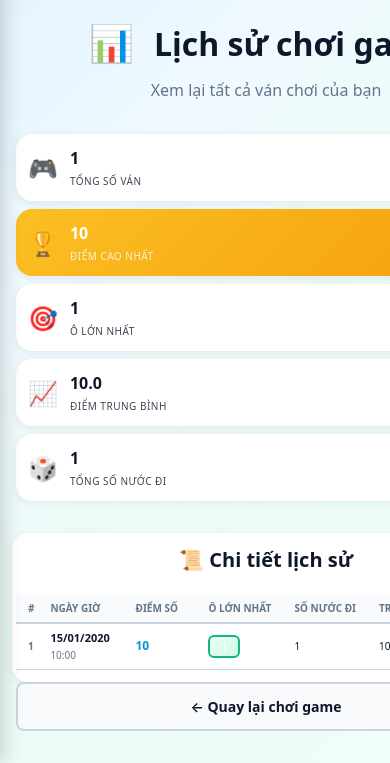
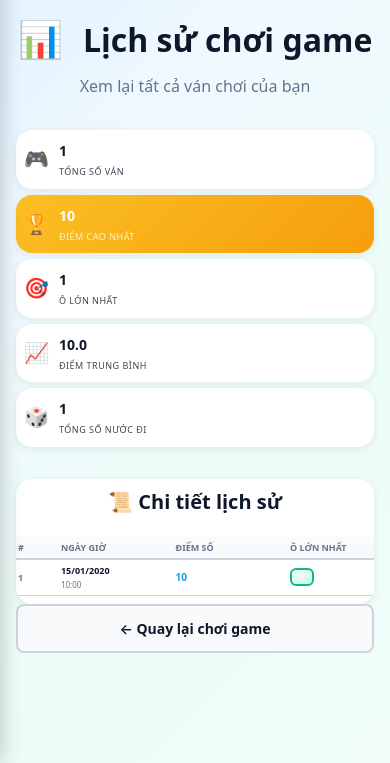
Before and after one commit to MinhTris2204/flask-2048-game, a Flask app: page /history in a window 390 px wide. Shown: the part 81-844 px from the top of the page. Run offline with Flask 3, Linux system fonts and the light colour scheme; a user stored in the database is signed in; tables that the repository leaves empty hold one stand-in row (values such as "Sample post").

Commit message:
Fix mobile table overflow - ensure content fits within screen
- Hide unnecessary columns (moves, avg) on mobile with hide-mobile class
- Use table-layout: fixed with percentage widths for better control
- Add max-width: 100vw and overflow-x: hidden to prevent horizontal overflow
- Optimize font sizes and padding for different screen sizes (768px, 480px, 400px)
- Reduce minimum table width to 280px for very small screens
- Ensure all content displays properly without horizontal scrolling

```diff
--- a/static/styles.css
+++ b/static/styles.css
@@ -3233,7 +3233,9 @@ main.container:has(.game-wrap) {
 
   /* History page */
   .history-page {
-    padding: 12px;
+    padding: 8px;
+    max-width: 100vw;
+    overflow-x: hidden;
   }
 
   .history-title {
@@ -3242,54 +3244,56 @@ main.container:has(.game-wrap) {
 
   .stats-grid {
     grid-template-columns: repeat(2, 1fr);
-    gap: 12px;
+    gap: 8px;
   }
 
   .stat-card {
-    padding: 16px;
+    padding: 12px 8px;
     flex-direction: column;
     text-align: center;
   }
 
   .stat-value {
-    font-size: 20px;
+    font-size: 16px;
   }
 
   .stat-label {
-    font-size: 12px;
+    font-size: 10px;
+  }
+
+  .hide-mobile {
+    display: none !important;
   }
 
   .history-table-wrapper {
-    padding: 16px 8px;
-    margin: 0 -8px;
+    padding: 12px 0;
+    margin: 0;
+    width: 100%;
+    max-width: 100vw;
+    overflow: hidden;
   }
 
   .history-table-container {
+    width: 100%;
+    max-width: 100%;
     overflow-x: auto;
     -webkit-overflow-scrolling: touch;
     scrollbar-width: thin;
   }
 
   .history-table {
-    font-size: 12px;
-    min-width: 600px;
-    white-space: nowrap;
+    width: 100%;
+    min-width: 320px;
+    max-width: 100%;
+    font-size: 11px;
+    table-layout: fixed;
   }
 
   .history-table thead th,
   .history-table tbody td {
-    padding: 8px 6px;
-    font-size: 11px;
-  }
-
-  .history-table thead th:first-child,
-  .history-table tbody td:first-child {
-    padding-left: 12px;
-  }
-
-  .history-table thead th:last-child,
-  .history-table tbody td:last-child {
-    padding-right: 12px;
+    padding: 6px 4px;
+    font-size: 10px;
+    word-wrap: break-word;
   }
 
   .tile-badge {
@@ -3374,7 +3378,10 @@ main.container:has(.game-wrap) {
   }
 
   .stat-card {
-    padding: 12px;
+    padding: 10px 8px;
+    flex-direction: row;
+    text-align: left;
+    gap: 10px;
   }
 
   .premium-title,
@@ -3385,6 +3392,21 @@ main.container:has(.game-wrap) {
   .premium-icon,
   .history-icon {
     font-size: 28px;
+  }
+
+  .history-page {
+    padding: 4px;
+  }
+
+  .history-table {
+    min-width: 280px;
+    font-size: 10px;
+  }
+
+  .history-table thead th,
+  .history-table tbody td {
+    padding: 4px 2px;
+    font-size: 9px;
   }
 }
 
--- a/templates/game_history.html
+++ b/templates/game_history.html
@@ -65,12 +65,12 @@
       <table class="history-table">
         <thead>
           <tr>
-            <th>#</th>
-            <th>Ngày giờ</th>
-            <th>Điểm số</th>
-            <th>Ô lớn nhất</th>
-            <th>Số nước đi</th>
-            <th>Trung bình/nước</th>
+            <th class="col-number">#</th>
+            <th class="col-date">Ngày giờ</th>
+            <th class="col-score">Điểm số</th>
+            <th class="col-tile">Ô lớn nhất</th>
+            <th class="col-moves hide-mobile">Số nước đi</th>
+            <th class="col-avg hide-mobile">Trung bình/nước</th>
           </tr>
         </thead>
         <tbody>
@@ -89,8 +89,8 @@
             <td class="col-tile">
               <span class="tile-badge tile-{{ score.max_tile }}">{{ score.max_tile }}</span>
             </td>
-            <td class="col-moves">{{ "{:,}".format(score.moves) }}</td>
-            <td class="col-avg">
+            <td class="col-moves hide-mobile">{{ "{:,}".format(score.moves) }}</td>
+            <td class="col-avg hide-mobile">
               {% if score.moves > 0 %}
                 {{ "{:,.1f}".format(score.score / score.moves) }}
               {% else %}
@@ -398,137 +398,33 @@
   border-color: var(--accent);
 }
 
+/* Hide columns on mobile */
+.hide-mobile {
+  display: table-cell;
+}
+
 /* Responsive */
 @media (max-width: 768px) {
   .history-page {
-    padding: 12px 8px;
+    padding: 8px;
+    max-width: 100vw;
+    overflow-x: hidden;
   }
 
   .stats-grid {
     grid-template-columns: repeat(2, 1fr);
-    gap: 12px;
-  }
-
-  .stat-card {
-    padding: 16px 12px;
-    flex-direction: column;
-    text-align: center;
-    gap: 8px;
-  }
-
-  .stat-icon {
-    font-size: 28px;
-  }
-
-  .stat-value {
-    font-size: 18px;
-  }
-
-  .stat-label {
-    font-size: 11px;
-  }
-
-  .history-table-wrapper {
-    padding: 16px 8px;
-    margin: 0 -8px;
-  }
-
-  .history-table-container {
-    overflow-x: auto;
-    -webkit-overflow-scrolling: touch;
-    scrollbar-width: thin;
-  }
-
-  .history-table {
-    font-size: 12px;
-    min-width: 600px;
-    white-space: nowrap;
-  }
-
-  .history-table thead th,
-  .history-table tbody td {
-    padding: 8px 6px;
-    font-size: 11px;
-  }
-
-  .history-table thead th:first-child,
-  .history-table tbody td:first-child {
-    padding-left: 12px;
-  }
-
-  .history-table thead th:last-child,
-  .history-table tbody td:last-child {
-    padding-right: 12px;
-  }
-
-  .col-number {
-    min-width: 30px;
-  }
-
-  .col-date {
-    min-width: 80px;
-  }
-
-  .col-score {
-    min-width: 70px;
-  }
-
-  .col-tile {
-    min-width: 60px;
-  }
-
-  .col-moves {
-    min-width: 60px;
-  }
-
-  .col-avg {
-    min-width: 70px;
-  }
-
-  .date-time {
-    gap: 1px;
-  }
-
-  .date {
-    font-size: 11px;
-  }
-
-  .time {
-    font-size: 10px;
-  }
-
-  .score-value {
-    font-size: 12px;
-  }
-
-  .tile-badge {
-    padding: 2px 6px;
-    font-size: 10px;
-    min-width: 32px;
-    text-align: center;
-  }
-}
-
-@media (max-width: 480px) {
-  .history-page {
-    padding: 8px 4px;
-  }
-
-  .stats-grid {
-    grid-template-columns: 1fr;
     gap: 8px;
   }
 
   .stat-card {
-    padding: 12px;
-    flex-direction: row;
-    text-align: left;
-    gap: 12px;
+    padding: 12px 8px;
+    flex-direction: column;
+    text-align: center;
+    gap: 6px;
   }
 
   .stat-icon {
     font-size: 24px;
-    flex-shrink: 0;
   }
 
   .stat-value {
@@ -540,42 +436,177 @@
   }
 
   .history-table-wrapper {
-    padding: 12px 4px;
-    margin: 0 -4px;
+    padding: 12px 0;
+    margin: 0;
+    width: 100%;
+    max-width: 100vw;
+    overflow: hidden;
+  }
+
+  .history-table-container {
+    width: 100%;
+    max-width: 100%;
+    overflow-x: auto;
+    -webkit-overflow-scrolling: touch;
+    scrollbar-width: thin;
   }
 
   .history-table {
-    min-width: 500px;
+    width: 100%;
+    min-width: 320px;
+    max-width: 100%;
+    font-size: 11px;
+    table-layout: fixed;
+  }
+
+  .hide-mobile {
+    display: none !important;
   }
 
   .history-table thead th,
   .history-table tbody td {
     padding: 6px 4px;
     font-size: 10px;
+    word-wrap: break-word;
   }
 
   .col-number {
+    width: 15%;
+    min-width: 30px;
+  }
+
+  .col-date {
+    width: 30%;
+    min-width: 70px;
+  }
+
+  .col-score {
+    width: 30%;
+    min-width: 60px;
+  }
+
+  .col-tile {
+    width: 25%;
+    min-width: 50px;
+  }
+
+  .date-time {
+    gap: 1px;
+  }
+
+  .date {
+    font-size: 10px;
+    display: block;
+  }
+
+  .time {
+    font-size: 9px;
+    display: block;
+  }
+
+  .score-value {
+    font-size: 11px;
+    display: block;
+  }
+
+  .tile-badge {
+    padding: 2px 4px;
+    font-size: 9px;
+    min-width: 28px;
+    text-align: center;
+    display: inline-block;
+  }
+}
+
+@media (max-width: 480px) {
+  .history-page {
+    padding: 4px;
+    max-width: 100vw;
+    overflow-x: hidden;
+  }
+
+  .stats-grid {
+    grid-template-columns: 1fr;
+    gap: 6px;
+  }
+
+  .stat-card {
+    padding: 10px 8px;
+    flex-direction: row;
+    text-align: left;
+    gap: 10px;
+  }
+
+  .stat-icon {
+    font-size: 20px;
+    flex-shrink: 0;
+  }
+
+  .stat-value {
+    font-size: 14px;
+  }
+
+  .stat-label {
+    font-size: 9px;
+  }
+
+  .history-table-wrapper {
+    padding: 8px 0;
+    margin: 0;
+    width: 100%;
+    max-width: 100vw;
+    overflow: hidden;
+  }
+
+  .history-table {
+    width: 100%;
+    min-width: 280px;
+    max-width: 100%;
+    font-size: 10px;
+  }
+
+  .history-table thead th,
+  .history-table tbody td {
+    padding: 4px 2px;
+    font-size: 9px;
+  }
+
+  .col-number {
+    width: 12%;
     min-width: 25px;
   }
 
   .col-date {
-    min-width: 70px;
+    width: 32%;
+    min-width: 65px;
   }
 
   .col-score {
-    min-width: 60px;
+    width: 32%;
+    min-width: 55px;
   }
 
   .col-tile {
-    min-width: 50px;
+    width: 24%;
+    min-width: 45px;
   }
 
-  .col-moves {
-    min-width: 50px;
+  .date {
+    font-size: 9px;
   }
 
-  .col-avg {
-    min-width: 60px;
+  .time {
+    font-size: 8px;
+  }
+
+  .score-value {
+    font-size: 10px;
+  }
+
+  .tile-badge {
+    padding: 1px 3px;
+    font-size: 8px;
+    min-width: 24px;
   }
 }
 </style>
```
